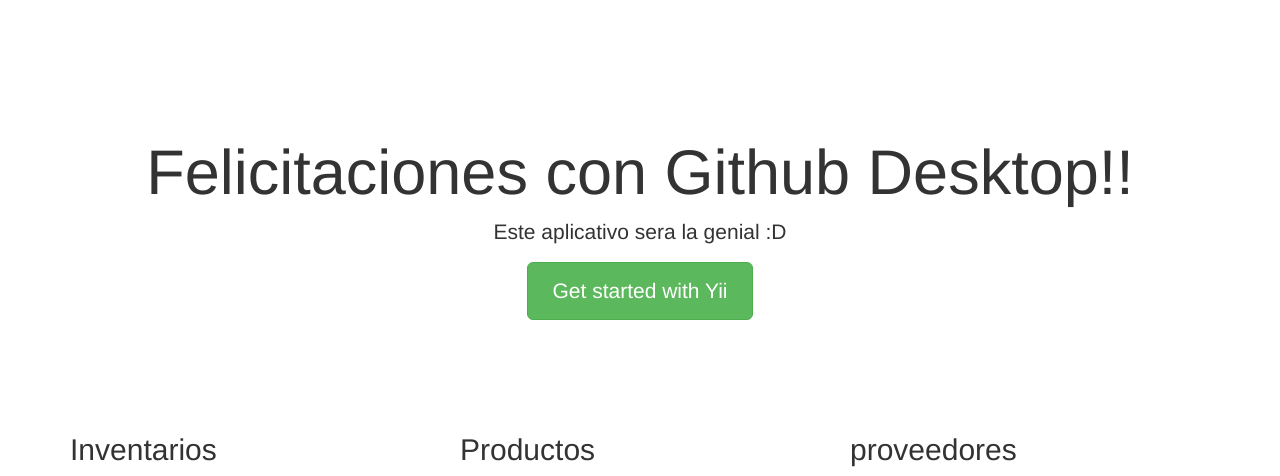
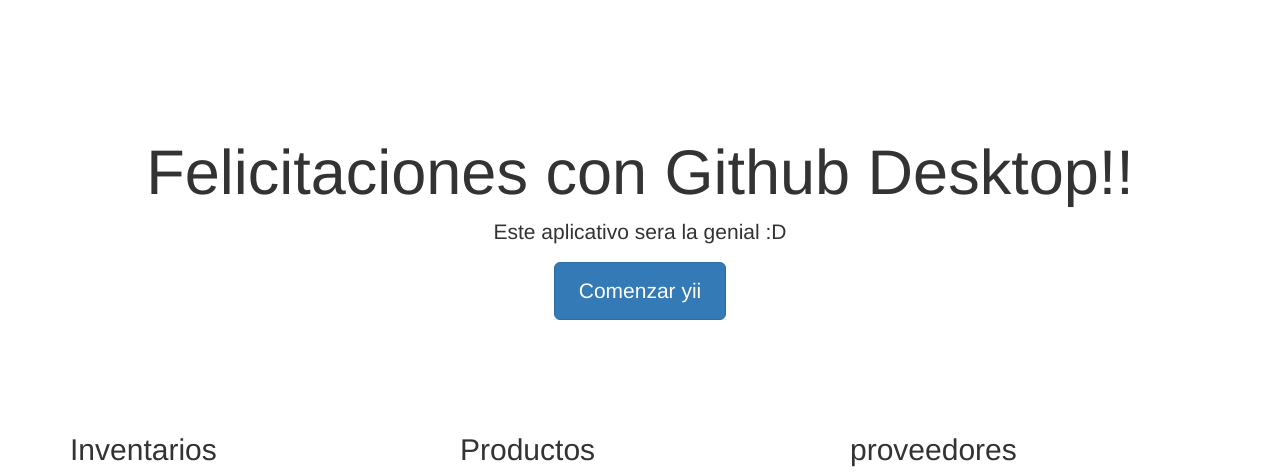
Before and after one commit to juandredondo/inventario_silab, a Yii app: template views/site/index.php in a window 1280 px wide. Shown: the top 476 px of the page. Run offline with PHP 8.4 and a stand-in for Yii, Linux system fonts and the light colour scheme; the template is opened without the code that fills it, so the values that code supplies are empty; some libraries are stand-ins or nearby versions.

Commit message:
Cambio del boton

```diff
--- a/views/site/index.php
+++ b/views/site/index.php
@@ -11,7 +11,7 @@ $this->title = 'Inventario SILAB';
 
         <p class="lead">Este aplicativo sera la genial :D</p>
 
-        <p><a class="btn btn-lg btn-success" href="http://www.yiiframework.com">Get started with Yii</a></p>
+        <p><a class="btn btn-lg btn-primary" href="http://www.yiiframework.com">Comenzar yii</a></p>
     </div>
 
     <div class="body-content">
```
